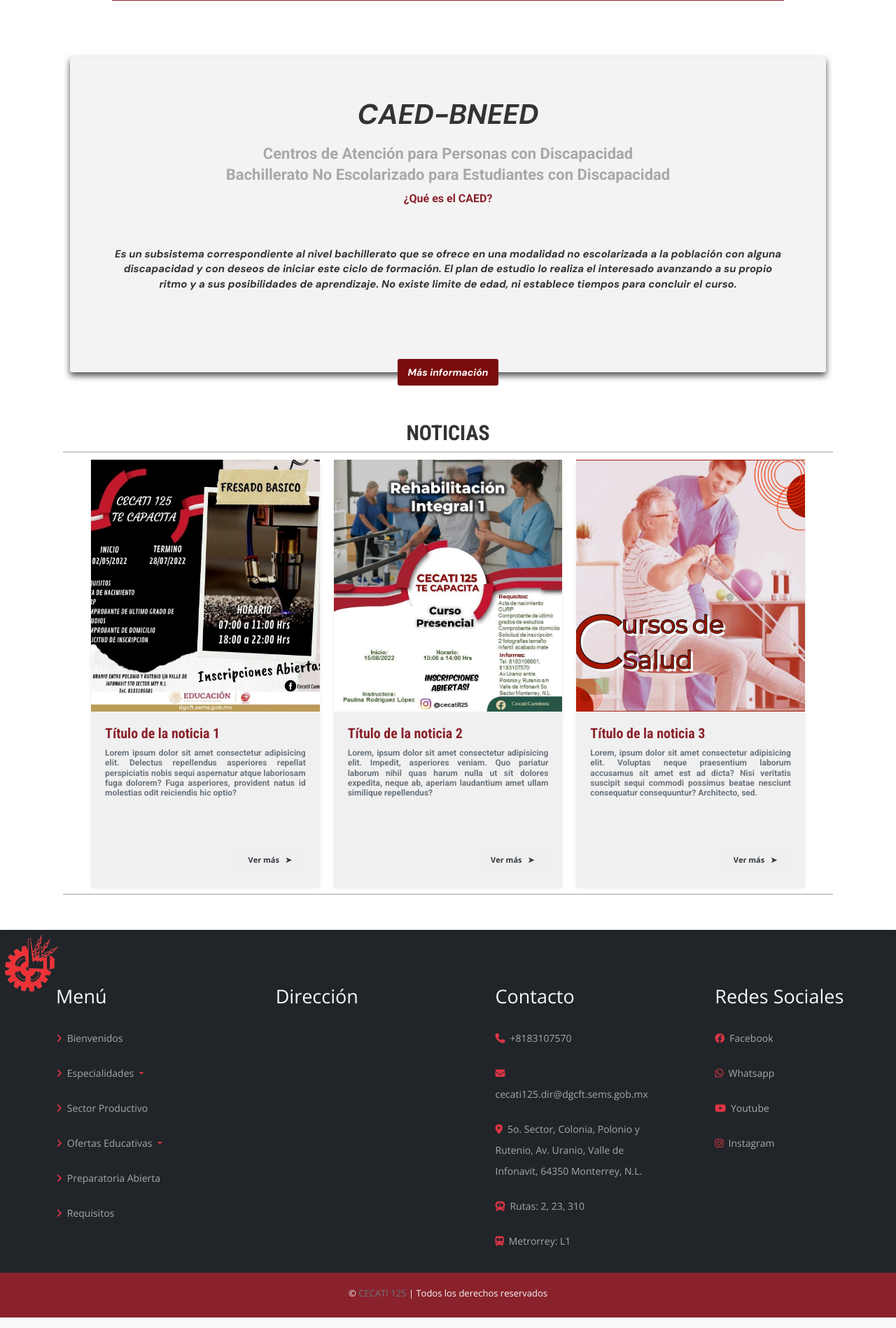
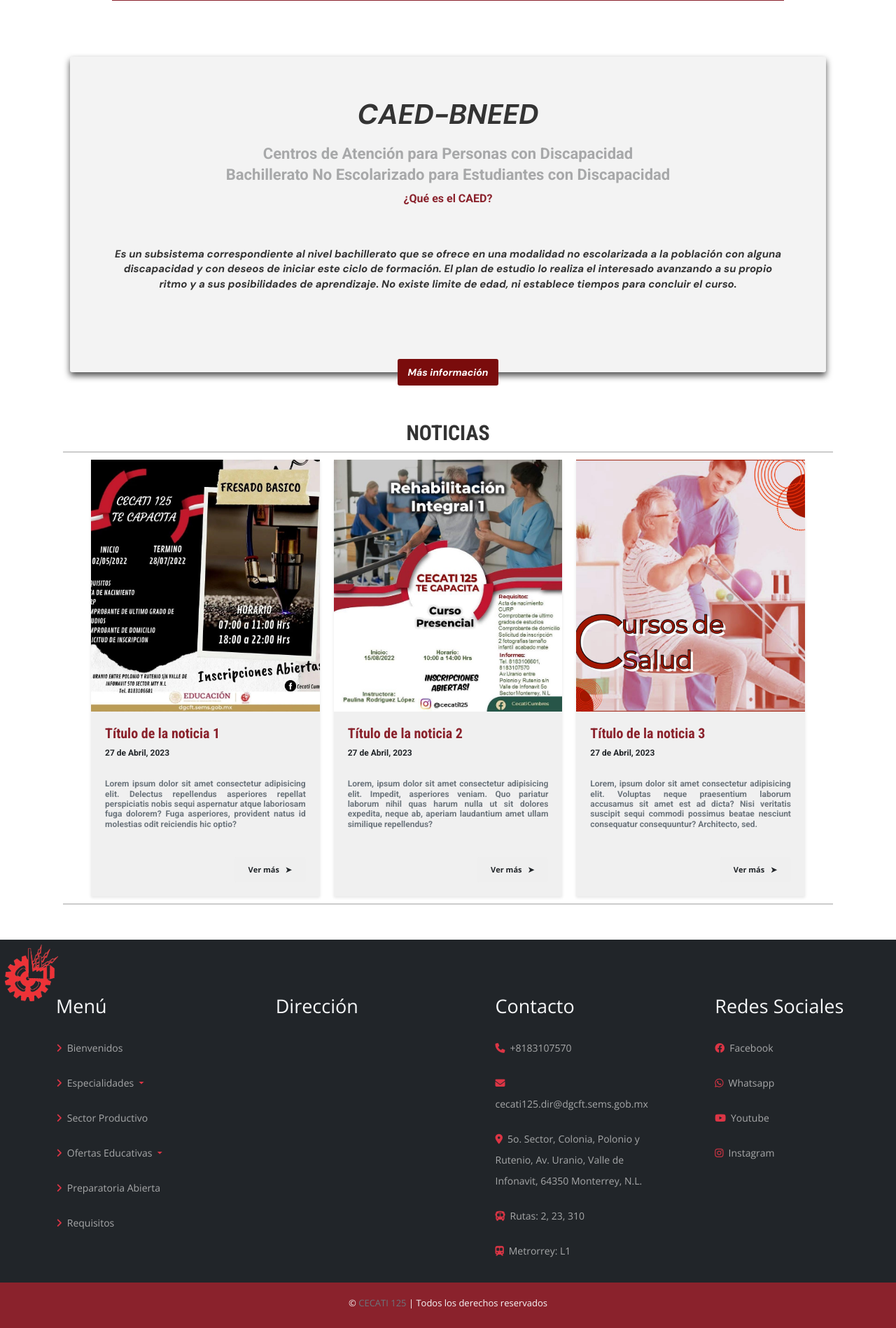
Before and after one commit to GaelAlguiar/Cecati125, a PHP site: page / in a window 1280 px wide. Shown: the part 2336-4234 px from the top of the page at 70% size. Run offline with PHP 8.4, Linux system fonts and the light colour scheme; some libraries are stand-ins or nearby versions; grey boxes are pictures that could not be loaded.

Commit message:
agregue fecha en las noticias y modifique colores

```diff
--- a/Archivos/Componentes/Css/main.css
+++ b/Archivos/Componentes/Css/main.css
@@ -645,10 +645,14 @@ footer .credit span {
     margin-top: 10px;
     font-size: 1.2rem;
     line-height: 1.2;
-    margin-bottom: 5rem;
+    margin-bottom: 2rem;
     text-align: justify;
     color: var(--bs-gray);
     font-family: 'Roboto';
+}
+
+.contenido .fecha{
+    color: var(--bs-dark);
 }
 
 .vermas {
@@ -662,7 +666,7 @@ footer .credit span {
 }
 
 .contenido .vermas a {
-    color: var(--bs-gray-dark);
+    color: var(--bs-dark);
     font-weight: bold;
     text-align: right;
     margin-top: auto;
@@ -671,7 +675,7 @@ footer .credit span {
 }
 
 .contenido .vermas a:hover {
-    color: var(--bs-gray);
+    color: var(--bs-fred);
 }
 
 
--- a/Archivos/Componentes/index.html
+++ b/Archivos/Componentes/index.html
@@ -354,6 +354,7 @@
             </div>
             <div class="contenido">
                 <h2>Título de la noticia 1</h2>
+                <p class="fecha">27 de Abril, 2023</p>
                 <p>Lorem ipsum dolor sit amet consectetur adipisicing elit. Delectus repellendus asperiores repellat
                     perspiciatis nobis sequi aspernatur atque laboriosam fuga dolorem? Fuga asperiores, provident natus
                     id molestias odit reiciendis hic optio?</p>
@@ -366,6 +367,7 @@
             </div>
             <div class="contenido">
                 <h2>Título de la noticia 2</h2>
+                <p class="fecha">27 de Abril, 2023</p>
                 <p>Lorem, ipsum dolor sit amet consectetur adipisicing elit. Impedit, asperiores veniam. Quo pariatur
                     laborum nihil quas harum nulla ut sit dolores expedita, neque ab, aperiam laudantium amet ullam
                     similique repellendus?</p>
@@ -378,20 +380,16 @@
             </div>
             <div class="contenido">
                 <h2>Título de la noticia 3</h2>
+                <p class="fecha">27 de Abril, 2023</p>
                 <p>Lorem, ipsum dolor sit amet consectetur adipisicing elit. Voluptas neque praesentium laborum
                     accusamus sit amet est ad dicta? Nisi veritatis suscipit sequi commodi possimus beatae nesciunt
                     consequatur consequuntur? Architecto, sed.</p>
                 <button class="vermas"><a href="#">Ver más&nbsp&nbsp&nbsp➤</a></button>
             </div>
         </div>
-    </section
-
-
-
-
-    <div class="container">
-        <div class="fb-comments" data-href="http://192.168.1.73:5500/Archivos/Componentes/index.html" data-width="100%"
-            data-numposts="3" data-order-by="reverse_time"></div>
+    </section <div class="container">
+    <div class="fb-comments" data-href="http://192.168.1.73:5500/Archivos/Componentes/index.html" data-width="100%"
+        data-numposts="3" data-order-by="reverse_time"></div>
 
     </div>
 
```
